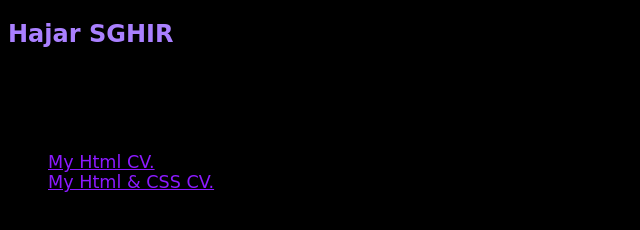
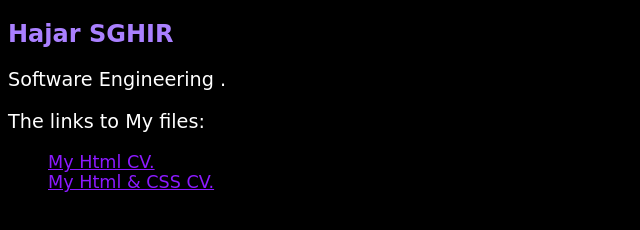
Before and after one commit to HajarSghir/SghirHajar, a plain HTML site: page index.html in a window 1280 px wide. Shown: the whole page, without its empty margins (0-640 px from the left). Drawn offline with Linux system fonts and the light colour scheme.

Commit message:
Update index.html

```diff
--- a/index.html
+++ b/index.html
@@ -11,8 +11,8 @@
   </style>
   <body style="background-color:black;">
     <h2 style="color: #aa80ff;"> Hajar SGHIR </h2>
-    <p style="font-size:120%"> Software Engineering .</p>
-    <p style="font-size:120%"> The links to My files:</p>
+    <p style="font-size:120% ; color:white;"> Software Engineering .</p>
+    <p style="font-size:120% ; color:white;"> The links to My files:</p>
     <ul style="list-style-type:square;">
     <li><a href="cv.html" target="_blank" style="color:#8c1aff; font-size:110%"> My Html CV.</a> </li>
     <li><a href="cvcss.html" target="_blank" style="color:#8c1aff; font-size:110%"> My Html & CSS CV.</a> </li>
```
